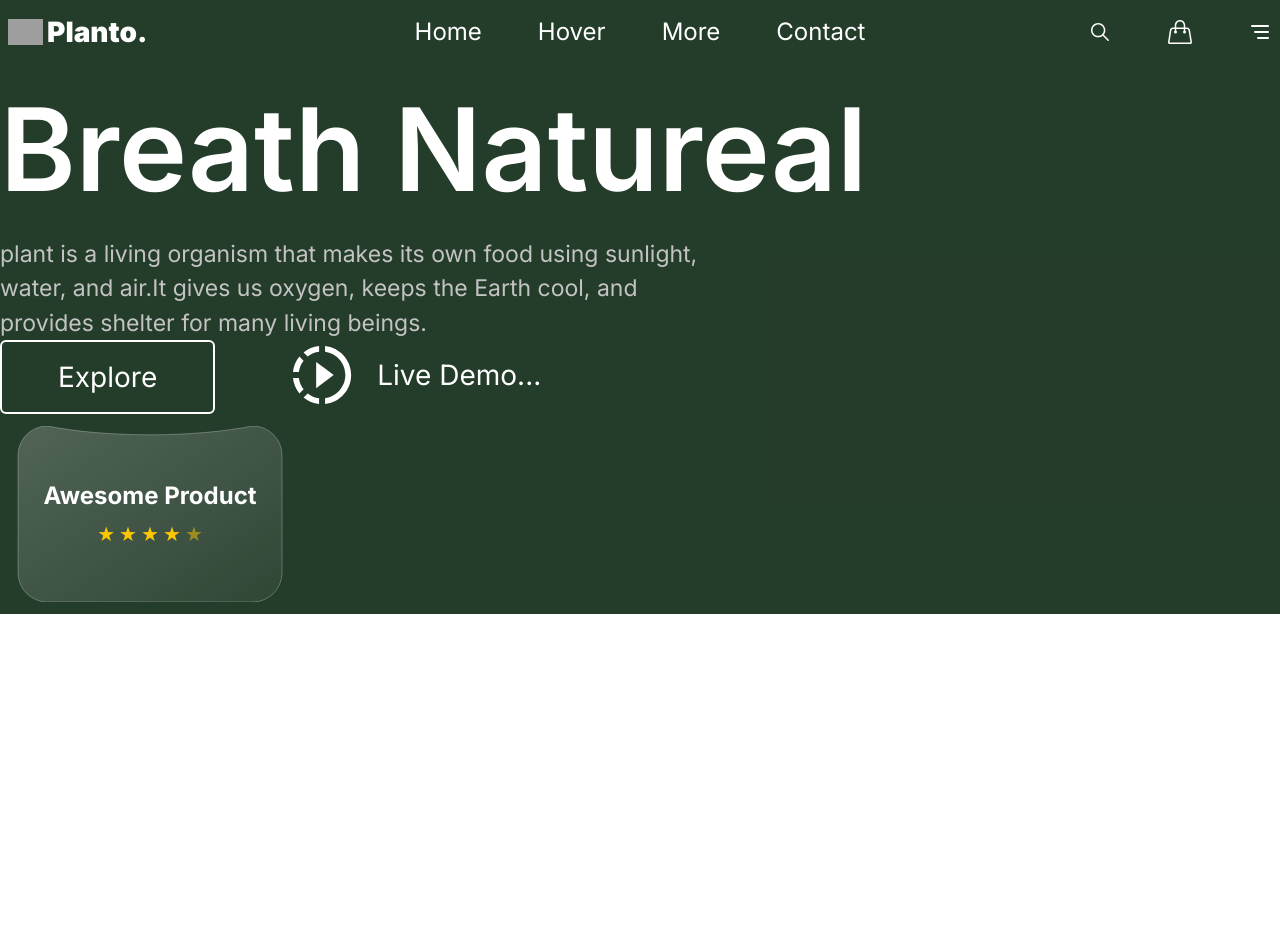
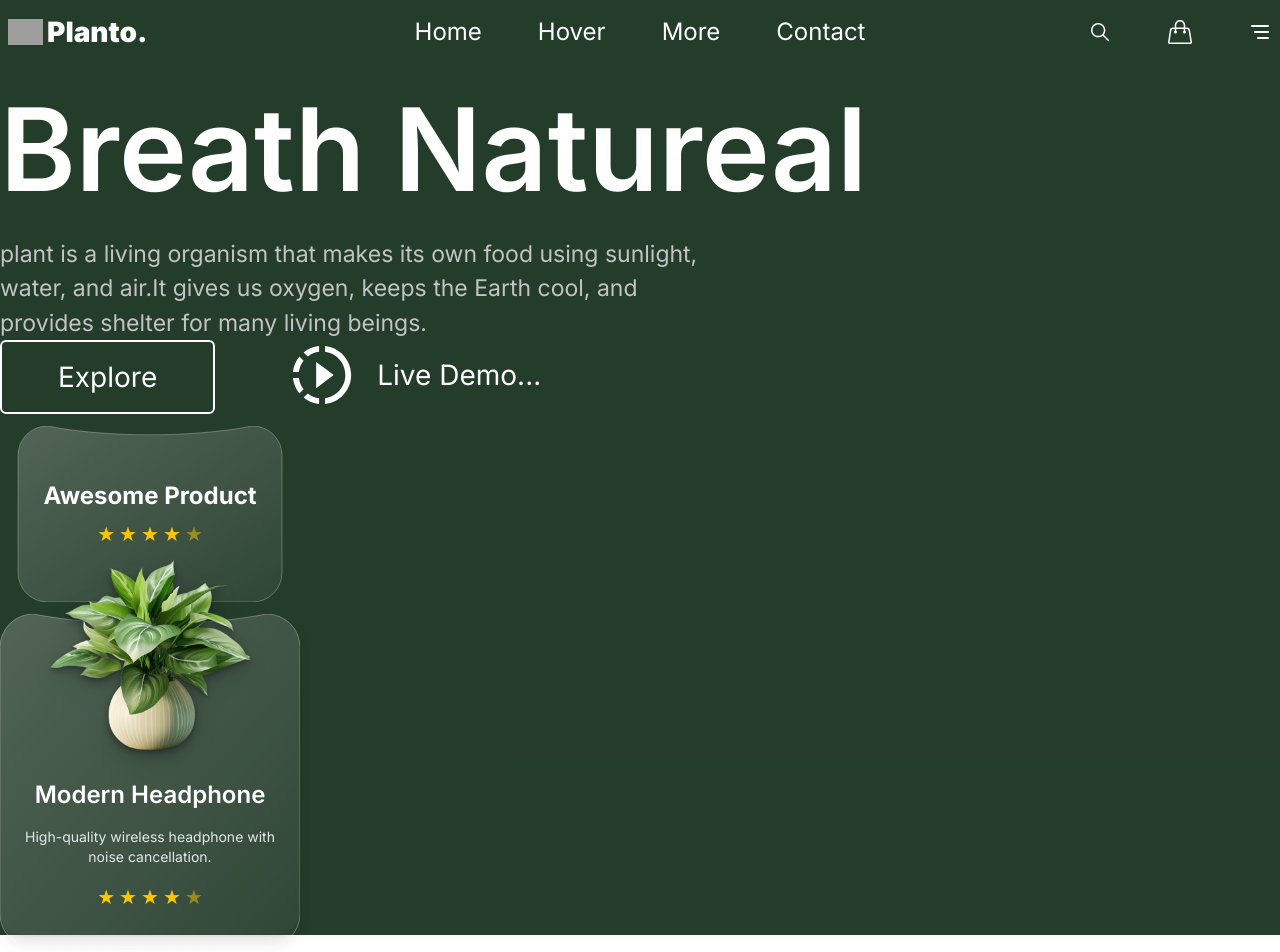
Before and after one commit to Nahid-Hasan-Utsob/Planto-App, a React (Vite) app: page / in a window 1280 px wide. Shown: the top 952 px of the page. Before the commit the page ends 800 px from the top, so only its background shows below. Built offline with nearby package versions, Linux system fonts and the light colour scheme; grey boxes are pictures that could not be loaded.

Commit message:
added review card

```diff
--- a/src/Pages/Home/Home_Main_layout.tsx
+++ b/src/Pages/Home/Home_Main_layout.tsx
@@ -2,14 +2,16 @@ import type React from "react";
 import Navbar_Top from "../../components/Navbar_Top";
 import Home_Banner from "./Home_Banner/Home_Banner";
 
-import GlassCard from "../../components/Review_Card";
+import Product_Card from "../../components/Product_Card";
+import ReviewCard from "../../components/Review_Card";
 
 const Home_Main_Layout:React.FC = () =>{
       return(
             <div>
                  <Navbar_Top></Navbar_Top>
                  <Home_Banner></Home_Banner>
-            <GlassCard />
+            <ReviewCard></ReviewCard>
+            <Product_Card></Product_Card>
             </div>
       )
 }
--- a/src/components/Product_Card.tsx
+++ b/src/components/Product_Card.tsx
@@ -1,13 +1,15 @@
+import React from "react";
+import product from "../assets/product.png";
 
 const Product_Card: React.FC = () => {
   return (
-
-      <div className="relative w-[300px] h-[200px] p-3">
+    <div className="relative w-[300px] bg-transparent rounded-3xl  shadow-lg">
+      {/* Glass Background SVG */}
       <svg
-          viewBox="0 0 450 300"
+        viewBox="0 0 450 700"
+        className="w-full  absolute inset-0"
         fill="none"
         xmlns="http://www.w3.org/2000/svg"
-          className="w-full h-full"
       >
         <defs>
           <linearGradient
@@ -17,27 +19,17 @@ const Product_Card: React.FC = () => {
             x2="100%"
             y2="100%"
           >
-              <stop
-                offset="0%"
-                style={{
-                  stopColor: "rgba(255,255,255,0.2)",
-                  stopOpacity: 1,
-                }}
-              />
+            <stop offset="0%" style={{ stopColor: "rgba(255,255,255,0.2)" }} />
             <stop
               offset="100%"
-                style={{
-                  stopColor: "rgba(255,255,255,0.05)",
-                  stopOpacity: 1,
-                }}
+              style={{ stopColor: "rgba(255,255,255,0.05)" }}
             />
           </linearGradient>
-
           <filter id="glassBlur">
             <feGaussianBlur in="SourceGraphic" stdDeviation="5" />
             <feOffset dx="0" dy="0" result="offsetblur" />
             <feFlood
-                floodColor="rgba(0,0,0,0.1)"
+              floodColor="rgba(0,0,0,0.15)"
               floodOpacity="1"
               result="flood"
             />
@@ -54,24 +46,27 @@ const Product_Card: React.FC = () => {
           </filter>
         </defs>
 
-          {/* SVG Glass Card Path */}
         <path
-            d="M50 0 C 150 20, 300 20, 400 0
-              L400 0 A50 50 0 0 1 450 50
-              V250 A50 50 0 0 1 400 300
-              H50 A50 50 0 0 1 0 250
-              V50 A50 50 0 0 1 50 0 Z"
+          d="M50 0 C 150 20, 300 20, 400 0 L400 0 A50 50 0 0 1 450 50 V450 A50 50 0 0 1 400 500 H50 A50 50 0 0 1 0 450 V50 A50 50 0 0 1 50 0 Z"
           fill="url(#glassGradient)"
-            stroke="rgba(255, 255, 255, 0.3)"
+          stroke="rgba(255,255,255,0.3)"
           strokeWidth="1.5"
           filter="url(#glassBlur)"
         />
       </svg>
 
-        {/* Text and Rating Section */}
-     <div className="absolute inset-0 flex flex-col items-center justify-center text-center text-white ">
-  <h2 className="text-2xl font-bold m-0">Awesome Product</h2>
-  <div className="flex justify-center gap-1 mt-2">
+      {/* Content */}
+      <div className="relative flex flex-col  items-center justify-start text-center text-white p-6 space-y-4 ">
+        <img
+          src={product}
+          alt="Product"
+          className=" object-contain drop-shadow-lg -mt-[120px]"
+        />
+        <h2 className="text-2xl font-semibold -mt-[50px]">Modern Headphone</h2>
+        <p className="text-gray-200 text-sm">
+          High-quality wireless headphone with noise cancellation.
+        </p>
+        <div className="flex justify-center space-x-1">
           <span className="text-yellow-400 text-xl">★</span>
           <span className="text-yellow-400 text-xl">★</span>
           <span className="text-yellow-400 text-xl">★</span>
@@ -79,9 +74,7 @@ const Product_Card: React.FC = () => {
           <span className="text-yellow-400 text-xl opacity-50">★</span>
         </div>
       </div>
-
     </div>
-
   );
 };
 
```
Also changed, not shown: src/assets/product.png (added). Lines whose indentation alone changed are shown as unchanged.
